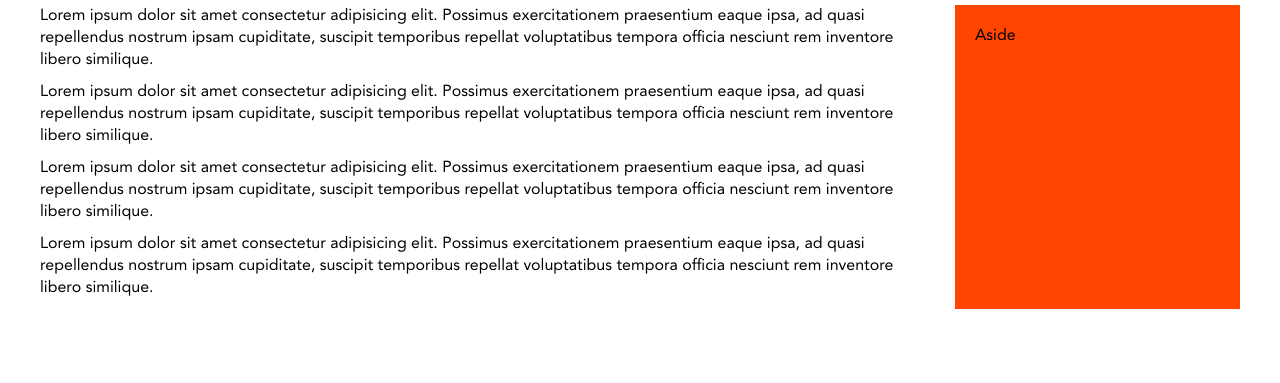
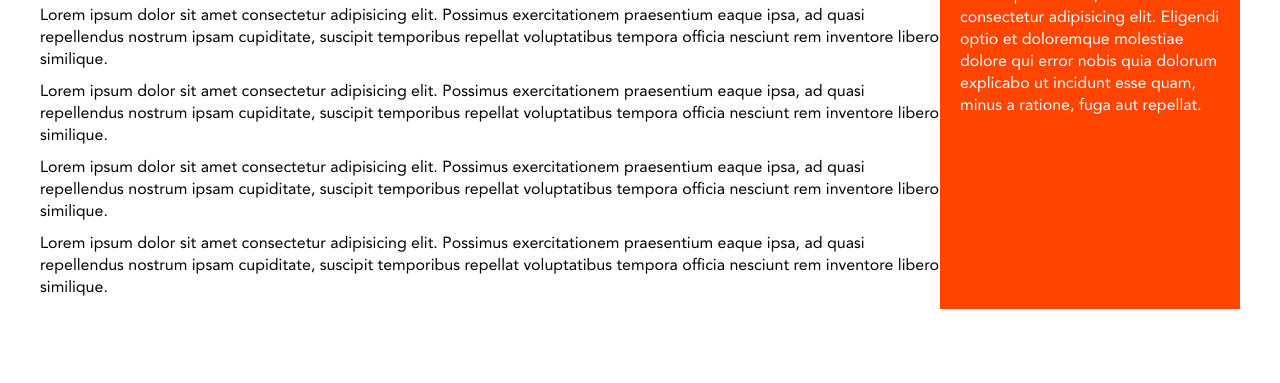
Before and after one commit to WalTorres/starter-project, a website: page index.html in a window 1280 px wide. Shown: the part 177-560 px from the top of the page. Drawn offline with Linux system fonts and the light colour scheme; files whose address does not match are found by name.

Commit message:
starter-project-4.1

```diff
--- a/index.html
+++ b/index.html
@@ -59,14 +59,14 @@
           <button id="close-modal">cerrar modal</button>
         </div>
       </div>
-
-      <main class="main">
+      <!--
+      <main class="main"> -->
       <section class="products l-big-section">
         <div class="wrapper">
           <!-- <button id="open-modal">abrir modal</button> -->
+          <div class="products__content">
+            <div class="products__grid">
               <h2 class="l-section">Bienvenido a los Productos</h2>
-            <div class="products-content">
-              <div class="products-grid">
               <p>
                 Lorem ipsum dolor sit amet consectetur adipisicing elit.
                 Possimus exercitationem praesentium eaque ipsa, ad quasi
@@ -96,8 +96,12 @@
                 libero similique.
               </p>
             </div>
-              <aside class="products-aside">Aside</aside>
+            <aside class="products__aside">
+              <h2>Aside</h2>
+              <p class="products__paragraph">Lorem ipsum dolor, sit amet consectetur adipisicing elit. Eligendi optio et doloremque molestiae dolore qui error nobis quia dolorum explicabo ut incidunt esse quam, minus a ratione, fuga aut repellat.</p>
+            </aside>
           </div>
+
         </div>
       </section>
 
@@ -151,7 +155,7 @@
           </div>
         </div>
       </section>
-      </main>
+      <!-- </main> -->
 
       <footer class="main-footer">
         <div class="wrapper">
--- a/scss/components/_search.scss
+++ b/scss/components/_search.scss
@@ -9,6 +9,7 @@
   // margin-right: 0;
   // margin-left: auto;
   // display: block;
+  display: var(--show-element);
 }
 
 
--- a/scss/config/_variables.scss
+++ b/scss/config/_variables.scss
@@ -31,6 +31,7 @@
 
   //Layout
   --columns: 1;
+  --show-element: none;
 }
 
 @media (min-width: 1024px) {
@@ -50,6 +51,7 @@
 
     //Layout
     --columns: 4;
+    --show-element: block;
   }
 }
 
--- a/scss/layout/_header.scss
+++ b/scss/layout/_header.scss
@@ -17,7 +17,7 @@
 
 .main-header-content {
   display: flex;
-  justify-content: flex-end;
+  justify-content: space-between;
   align-items: center;
   // padding-left:2.4rem;
   // padding-right:2.4rem;
--- a/scss/layout/_products.scss
+++ b/scss/layout/_products.scss
@@ -1,19 +1,22 @@
 .products {
 
 
-  &-content {
+  &__content {
     display: grid;
     grid-template-columns: repeat(var(--columns), 1fr);
-    gap: 2rem;
   }
 
-  &-grid {
+  &__grid {
     grid-column-start: span 3;
   }
 
-  &-aside {
+  &__aside {
     background-color: orangered;
     padding: 2rem;
+    color: white;
+  }
 
+  &__paragraph {
+    display: var(--show-element);
   }
 }
```
Also changed, not shown: css/styles.css, 1 other file. Lines whose indentation alone changed are shown as unchanged.
